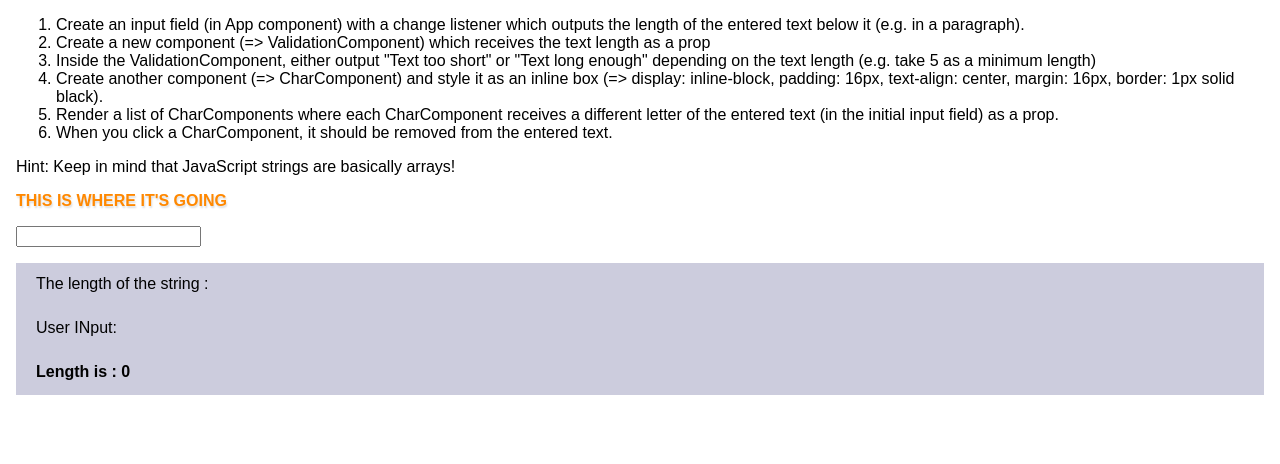
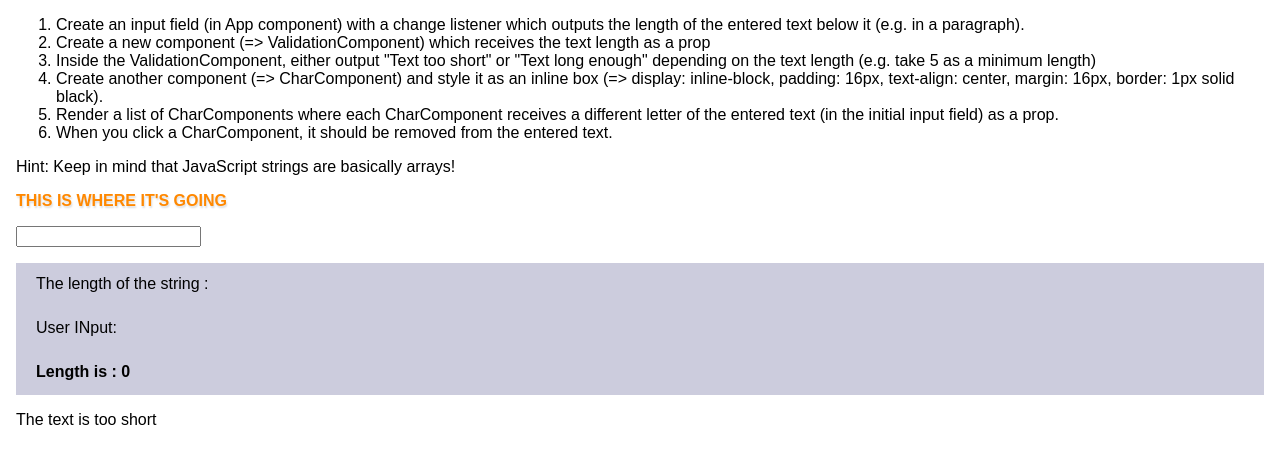
Before and after one commit to ural/udemy-test, a React (Create React App) app: page / in a window 1280 px wide. Shown: the top 464 px of the page. Built offline with nearby package versions, Linux system fonts and the light colour scheme.

Commit message:
added validation component

```diff
--- a/src/App.js
+++ b/src/App.js
@@ -1,5 +1,7 @@
 import React, { Component } from 'react';
 import './App.css';
+
+import Validation from './ValidationComponent';
 
 class App extends Component {
 
@@ -45,6 +47,10 @@ class App extends Component {
                   <span> <strong>Length is : {strInput.length}</strong> </span>
               </p>
 
+              <Validation
+                  str_length={strInput.length}
+              />
+
           </div>
       </div>
     );
--- /dev/null
+++ b/src/ValidationComponent.js
@@ -0,0 +1,21 @@
+import React from 'react';
+
+const validationMessage = ( props ) => {
+
+    let message = "";
+
+    if (props.str_length < 5 ) {
+        message = "The text is too short";
+    } else if (props.str_length > 15) {
+        message = "The text is too LONG";
+    }
+
+    return (
+
+        <div>
+            {message}
+        </div>
+    );
+};
+
+export default validationMessage;
```
Also changed, not shown: src/CharacterComponent.js (added).
